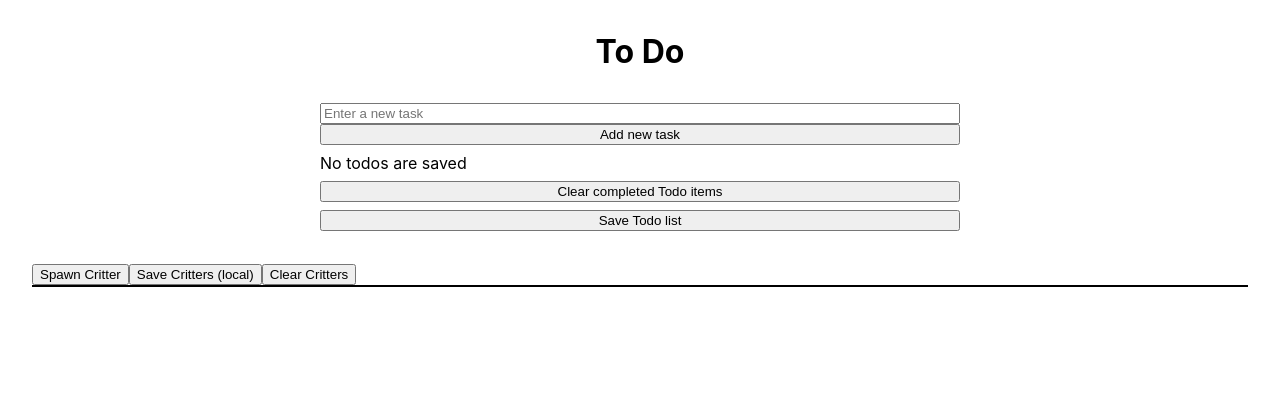
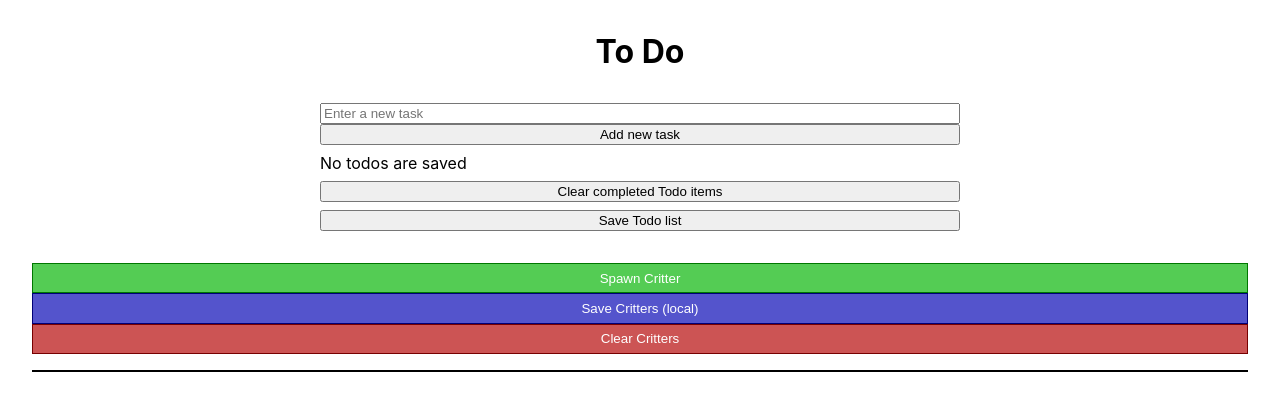
Before and after one commit to Wolven531/react-hooks-todo, a React app: page / in a window 1280 px wide. Shown: the top 410 px of the page. Built offline with nearby package versions, Linux system fonts and the light colour scheme.

Commit message:
Add style for CritterList controls

```diff
--- a/src/CritterList.css
+++ b/src/CritterList.css
@@ -53,6 +53,49 @@
 	text-align: right;
 }
 
+.critter-list .controls {
+	display: grid;
+	margin-bottom: 1em;
+}
+
+.critter-list .controls button {
+	color: #fff;
+	padding: .5em;
+	transition-delay: 0s;
+	transition-duration: 1s;
+	transition-property: all;
+}
+
+.critter-list .controls button:hover {
+	color: #333;
+	font-size: 1.25em;
+}
+
+.critter-list .controls .create {
+	background-color: rgba(0, 180, 0, .67);
+	border: 1px solid #070;
+}
+.critter-list .controls .create:hover {
+	background-color: rgba(0, 255, 0, .67);
+}
+
+.critter-list .controls .delete {
+	background-color: rgba(180, 0, 0, .67);
+	border: 1px solid #700;
+}
+.critter-list .controls .delete:hover {
+	background-color: rgba(255, 0, 0, .67);
+	color: #ff0;
+}
+
+.critter-list .controls .update {
+	background-color: rgba(0, 0, 180, .67);
+	border: 1px solid #007;
+}
+.critter-list .controls .update:hover {
+	background-color: rgba(0, 255, 255, .67);
+}
+
 .critter-list .display-container {
 	/* align-items: center; */
 	border: 1px solid #000;
```
